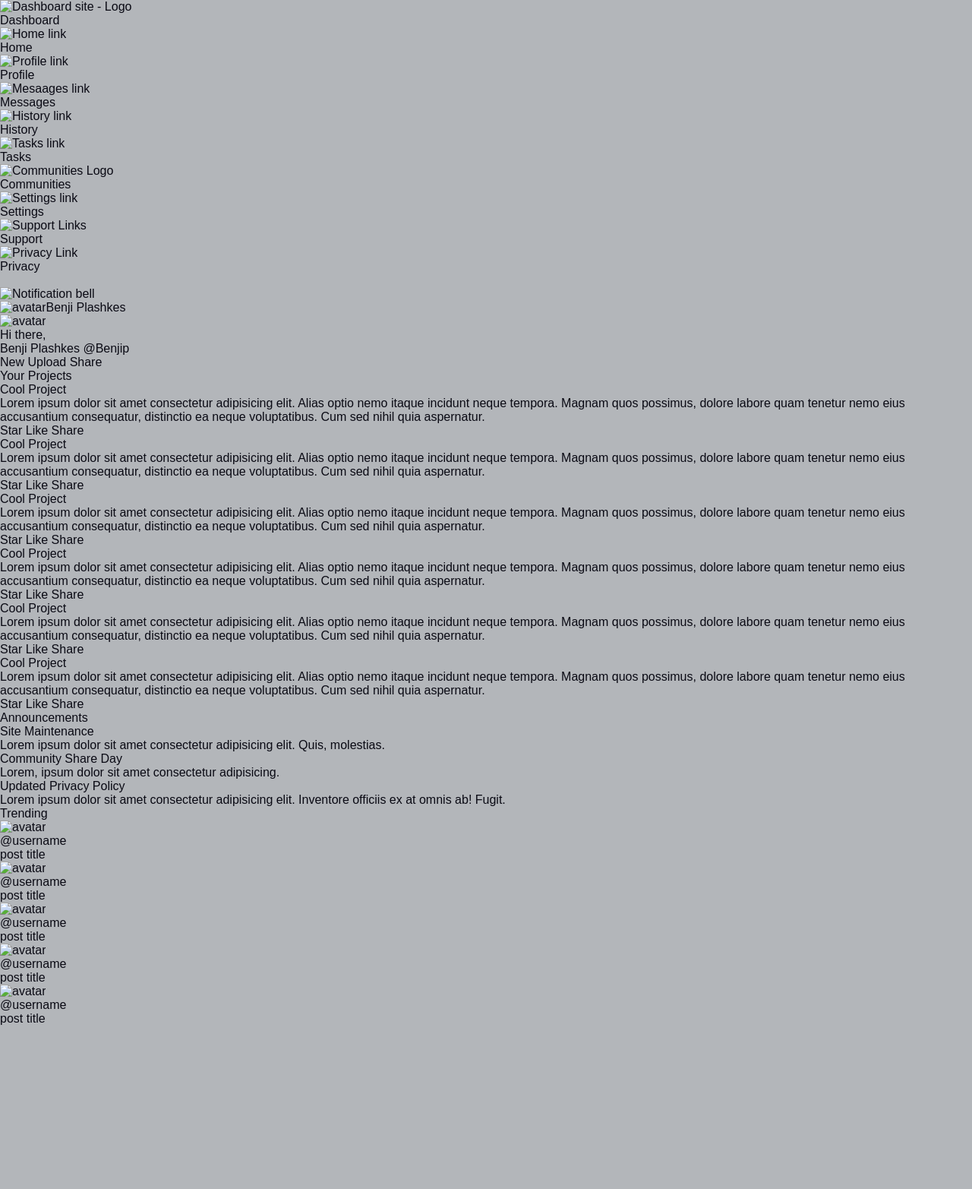
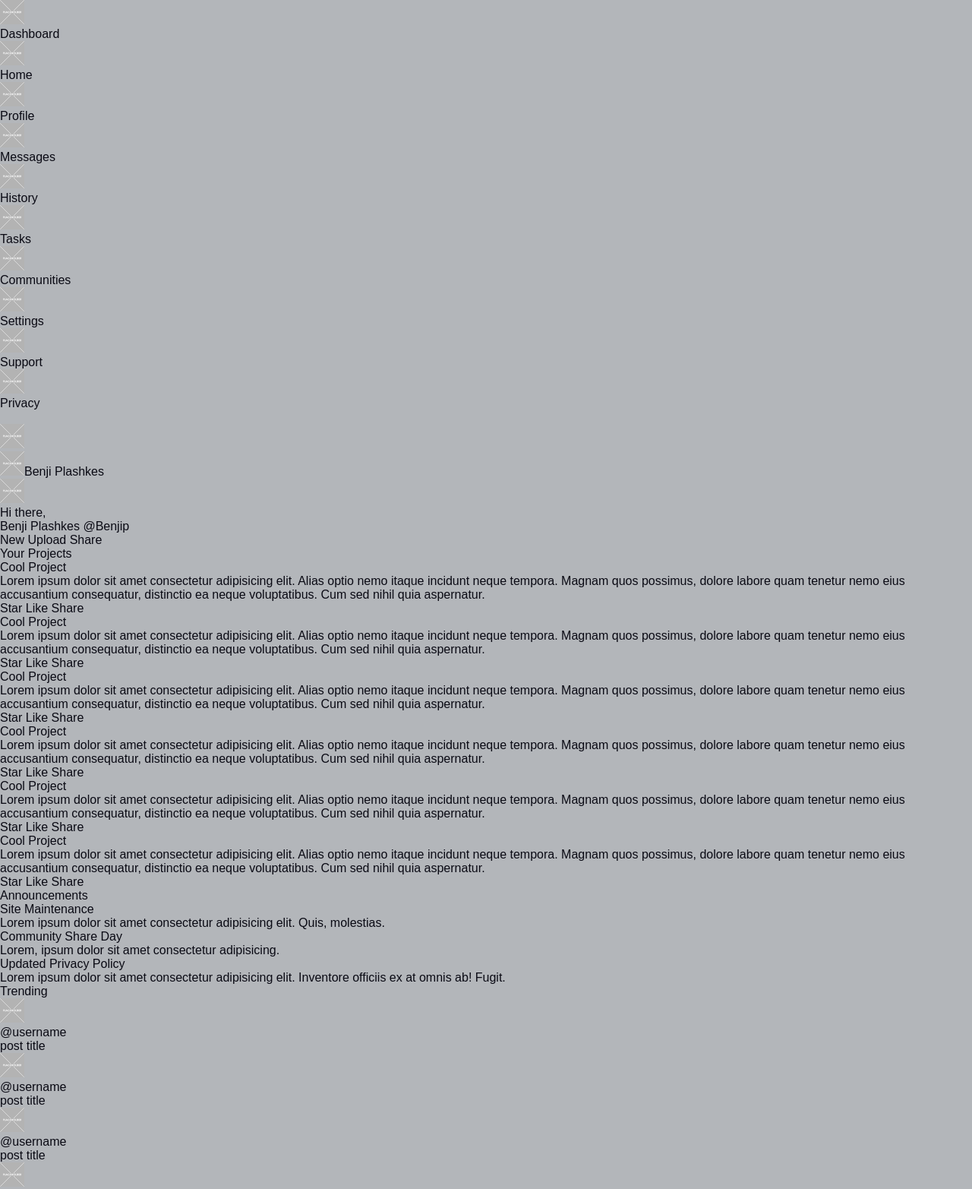
Before and after one commit to benjiplashkes/gird-dashboard, a plain HTML site: page index.html in a window 1280 px wide. Shown: the top 1565 px of the page at 76% size. Before the commit the page ends 1350 px from the top, so only its background shows below. Drawn offline with Linux system fonts and the light colour scheme.

Commit message:
Add placeholder images

```diff
--- a/index.html
+++ b/index.html
@@ -12,21 +12,21 @@
     <div class="site-wrapper">
       <aside class="sidebar">
         <div class="logo">
-          <img class="site-logo" src="" alt="Dashboard site - Logo" />
+          <img class="site-logo" src="./images/Placeholder.svg" width="32" height= alt="Dashboard site - Logo" />
           <h1 class="site-title">Dashboard</h1>
         </div>
         <nav class="main-nav">
           <ul>
             <li class="nav-item">
               <a href="#">
-                <img src="" alt="Home link" class="icon" aria-hidden="true" />
+                <img src="./images/Placeholder.svg" width="32" height= alt="Home link" class="icon" aria-hidden="true" />
                 <div>Home</div>
               </a>
             </li>
             <li class="nav-item">
               <a href="#Profile">
                 <img
-                  src=""
+                  src="./images/Placeholder.svg" width="32" height=
                   alt="Profile link"
                   class="icon"
                   aria-hidden="true"
@@ -37,7 +37,7 @@
             <li class="nav-item">
               <a href="#messages">
                 <img
-                  src=""
+                  src="./images/Placeholder.svg" width="32" height=
                   alt="Mesaages link"
                   class="icon"
                   aria-hidden="true"
@@ -48,7 +48,7 @@
             <li class="nav-item">
               <a href="#history">
                 <img
-                  src=""
+                  src="./images/Placeholder.svg" width="32" height=
                   alt="History link"
                   class="icon"
                   aria-hidden="true"
@@ -58,14 +58,14 @@
             </li>
             <li class="nav-item">
               <a href="#tasks">
-                <img src="" alt="Tasks link" class="icon" aria-hidden="true" />
+                <img src="./images/Placeholder.svg" width="32" height= alt="Tasks link" class="icon" aria-hidden="true" />
                 <div>Tasks</div>
               </a>
             </li>
             <li class="nav-item">
               <a href="#communities">
                 <img
-                  src=""
+                  src="./images/Placeholder.svg" width="32" height=
                   alt="Communities Logo"
                   class="icon"
                   aria-hidden="true"
@@ -80,7 +80,7 @@
             <li class="nav-item">
               <a href="#settings">
                 <img
-                  src=""
+                  src="./images/Placeholder.svg" width="32" height=
                   alt="Settings link"
                   class="icon"
                   aria-hidden="true"
@@ -91,7 +91,7 @@
             <li class="nav-item">
               <a href="#Support">
                 <img
-                  src=""
+                  src="./images/Placeholder.svg" width="32" height=
                   alt="Support Links"
                   class="icon"
                   aria-hidden="true"
@@ -102,7 +102,7 @@
             <li class="nav-item">
               <a href="#privacy">
                 <img
-                  src=""
+                  src="./images/Placeholder.svg" width="32" height=
                   alt="Privacy Link"
                   class="icon"
                   aria-hidden="true"
@@ -113,6 +113,7 @@
           </ul>
         </nav>
       </aside>
+      <div class="main-container">
           <header class="site-header">
             <div>
               <search class="search">
@@ -121,10 +122,10 @@
               </search>
               <div class="profile">
                 <button class="notifications">
-              <img src="" alt="Notification bell" class="bell" />
+                  <img src="./images/Placeholder.svg" width="32" height= alt="Notification bell" class="bell" />
                 </button>
                 <div class="profile">
-              <img src="" alt="avatar" class="avatar" /><a
+                  <img src="./images/Placeholder.svg" width="32" height= alt="avatar" class="avatar" /><a
                     href="#profile"
                     class="profile-link"
                     >Benji Plashkes</a
@@ -134,7 +135,7 @@
             </div>
             <div class="hero">
               <div class="hello">
-            <img src="" alt="avatar" class="avatar large__avatar" />
+                <img src="./images/Placeholder.svg" width="32" height= alt="avatar" class="avatar large__avatar" />
                 <p class="gretting">Hi there,</p>
                 <h1 class="user">Benji Plashkes @benjip</h1>
               </div>
@@ -233,7 +234,7 @@
                         <li class="trending-item">
                             <article class="trending-card">
                                 <a href="#user">
-                                    <img src="" alt="avatar" class="avatar" >
+                                    <img src="./images/Placeholder.svg" width="32" height= alt="avatar" class="avatar" >
                                     <div>
                                         <h4>@username</h4>
                                         <p>post title</p>
@@ -244,7 +245,7 @@
                         <li class="trending-item">
                             <article class="trending-card">
                                 <a href="#user">
-                                    <img src="" alt="avatar" class="avatar" >
+                                    <img src="./images/Placeholder.svg" width="32" height= alt="avatar" class="avatar" >
                                     <div>
                                         <h4>@username</h4>
                                         <p>post title</p>
@@ -255,7 +256,7 @@
                         <li class="trending-item">
                             <article class="trending-card">
                                 <a href="#user">
-                                    <img src="" alt="avatar" class="avatar" >
+                                    <img src="./images/Placeholder.svg" width="32" height= alt="avatar" class="avatar" >
                                     <div>
                                         <h4>@username</h4>
                                         <p>post title</p>
@@ -266,7 +267,7 @@
                         <li class="trending-item">
                             <article class="trending-card">
                                 <a href="#user">
-                                    <img src="" alt="avatar" class="avatar" >
+                                    <img src="./images/Placeholder.svg" width="32" height= alt="avatar" class="avatar" >
                                     <div>
                                         <h4>@username</h4>
                                         <p>post title</p>
@@ -277,7 +278,7 @@
                         <li class="trending-item">
                             <article class="trending-card">
                                 <a href="#user">
-                                    <img src="" alt="avatar" class="avatar" >
+                                    <img src="./images/Placeholder.svg" width="32" height= alt="avatar" class="avatar" >
                                     <div>
                                         <h4>@username</h4>
                                         <p>post title</p>
@@ -288,6 +289,7 @@
                     </ul>
                 </div>
             </section>
+        </div>
         </aside>
     </main>
 </div>
```
Also changed, not shown: images/Placeholder.svg (added). Lines whose indentation alone changed are shown as unchanged.
